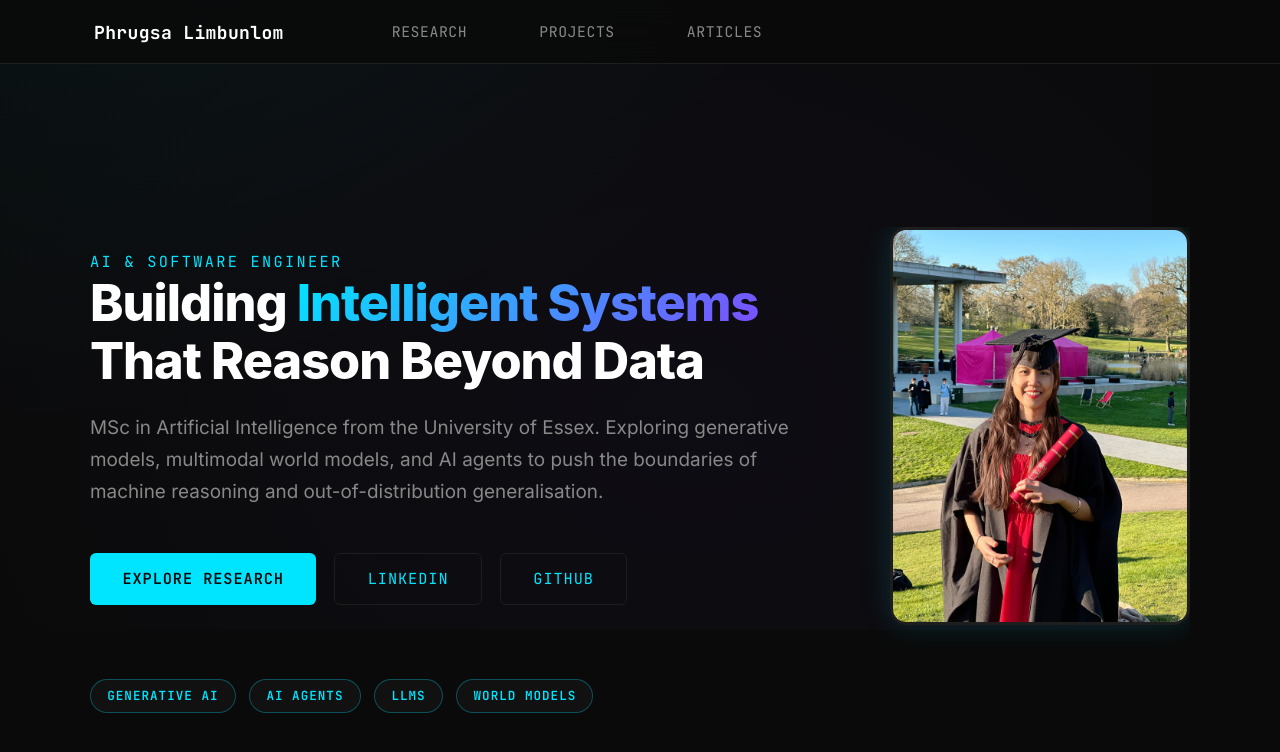
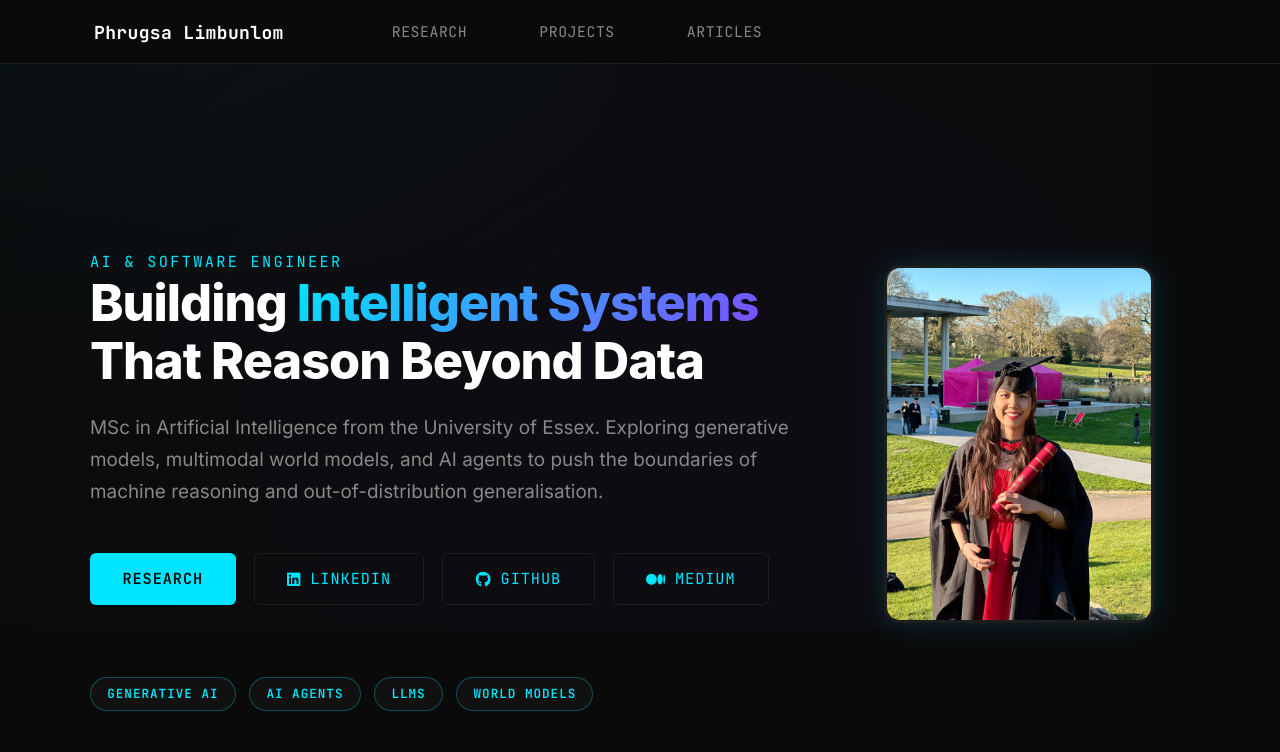
Before and after one commit to phrugsa-limbunlom/phrugsa-limbunlom.github.io, a Jekyll site: the page built from _pages/about.md, in a window 1280 px wide and 900 px high. Shown: the top 752 px of the window. Built offline with Jekyll 4.4.1, drawn with Linux system fonts in a browser that asks for light colours; some of the changed text lies outside the part shown.

Commit message:
revise the website content and style

```diff
--- a/_pages/about.md
+++ b/_pages/about.md
@@ -22,9 +22,10 @@ redirect_from:
             MSc in Artificial Intelligence from the University of Essex. Exploring generative models, multimodal world models, and AI agents to push the boundaries of machine reasoning and out-of-distribution generalisation.
         </p>
         <div class="wm-hero__actions">
-          <a href="#research" class="wm-btn wm-btn--primary">Explore Research</a>
-          <a href="https://www.linkedin.com/in/phrugsa-limbunlom-5b8995117/" class="wm-btn wm-btn--outline" target="_blank">LinkedIn</a>
-          <a href="https://github.com/phrugsa-limbunlom" class="wm-btn wm-btn--outline" target="_blank">GitHub</a>
+          <a href="#research" class="wm-btn wm-btn--primary">Research</a>
+          <a href="https://www.linkedin.com/in/phrugsa-limbunlom-5b8995117/" class="wm-btn wm-btn--outline" target="_blank"><i class="fab fa-linkedin" aria-hidden="true"></i> LinkedIn</a>
+          <a href="https://github.com/phrugsa-limbunlom" class="wm-btn wm-btn--outline" target="_blank"><i class="fab fa-github" aria-hidden="true"></i> GitHub</a>
+          <a href="https://phrugsa-limbunlom.medium.com/" class="wm-btn wm-btn--outline" target="_blank"><i class="fab fa-medium" aria-hidden="true"></i> Medium</a>
         </div>
       </div>
       <div class="wm-hero__avatar">
@@ -62,27 +63,27 @@ redirect_from:
       Before and alongside my research work, I gained industry experience as a software engineer and quality engineer, working within Agile development frameworks to design and maintain scalable systems based on microservices and API architectures, while ensuring reliability through both automated and manual testing.
     </p>
     <p>
-      I currently work as an Analyst Developer at the University of Bedfordshire, where I contribute to AI-driven cloud systems that support the digital transformation of enterprise platforms. In parallel, I am an open-source contributor, a freelancer helping start-ups leverage AI capabilities, and a technical writer publishing in-depth articles for leading AI publications on <a href="https://phrugsa-limbunlom.medium.com/" target="_blank">Medium</a>.
+      I currently work as an Analyst Developer at the University of Bedfordshire, where I contribute to AI-driven cloud systems that support the digital transformation of enterprise platforms. In parallel, I am an open-source contributor, a freelancer helping start-ups leverage AI capabilities, and a technical writer publishing in-depth articles for leading AI publications.
     </p>
   </div>
 
   <div class="wm-stats wm-reveal">
-    <div class="wm-stats__item">
+    <a href="#education" class="wm-stats__item wm-stats__item--link">
       <span class="wm-stats__number">MSc</span>
       <span class="wm-stats__label">AI — Essex</span>
-    </div>
-    <div class="wm-stats__item">
+    </a>
+    <a href="#education" class="wm-stats__item wm-stats__item--link">
       <span class="wm-stats__number">6+</span>
       <span class="wm-stats__label">Certifications</span>
-    </div>
-    <div class="wm-stats__item">
-      <span class="wm-stats__number">7+</span>
-      <span class="wm-stats__label">Publications</span>
-    </div>
-    <div class="wm-stats__item">
+    </a>
+    <a href="#projects" class="wm-stats__item wm-stats__item--link">
       <span class="wm-stats__number">10+</span>
       <span class="wm-stats__label">Projects</span>
-    </div>
+    </a>
+        <a href="#articles" class="wm-stats__item wm-stats__item--link">
+      <span class="wm-stats__number">7+</span>
+      <span class="wm-stats__label">Articles</span>
+    </a>
   </div>
 </section>
 
@@ -102,7 +103,7 @@ redirect_from:
         After reading <a href="https://openreview.net/pdf?id=BZ5a1r-kVsf" target="_blank"><em>A Path Towards Autonomous Machine Intelligence by Yann LeCun</em></a>, I became particularly interested in the idea that true machine intelligence requires learning predictive world models—internal representations that capture the underlying structure, dynamics, and causal relationships of the environment across modalities such as vision, language, and action. This perspective reframes intelligence not as next-token prediction alone, but as building coherent, abstract representations that support reasoning, planning, and adaptation.
     </p>
     <p>
-        I am especially interested in advancing multimodal world models that integrate visual and linguistic information into unified latent spaces. In particular, I am exploring the feasibility of leveraging Joint-Embedding Predictive Architectures (JEPA) and energy-based models to learn structured representations that are invariant, predictive, and semantically meaningful. My goal is to design systems that can learn new situations from limited samples by relying on strong prior world knowledge, rather than massive retraining—moving toward more autonomous, generalizable, and cognitively grounded AI systems.
+        I am especially interested in advancing multimodal world models that integrate visual and linguistic information into unified latent spaces. In particular, I am exploring the feasibility of leveraging Joint-Embedding Predictive Architectures (JEPA) and energy-based models to learn structured representations that are invariant, predictive, and semantically meaningful. My goal is to design systems that can learn new situations from limited samples by relying on strong prior world knowledge rather than massive retraining—moving toward more autonomous, generalizable, and cognitively grounded AI systems.
     </p>
   </div>
 </section>
@@ -192,15 +193,13 @@ redirect_from:
     <h2 class="wm-section__title">Projects</h2>
     <p class="wm-section__subtitle">AI-driven software solutions to address business challenges and foster growth.</p>
   </div>
-
+    <div style="text-align: center; margin: 2rem 0;" class="wm-reveal">
+    <img src="https://github.com/user-attachments/assets/1bf2a44d-06b2-4599-8b1e-9403e0684424" style="max-width: 600px; width: 100%; height: auto; border-radius: 12px; border: 1px solid #1e1e1e;" alt="PickSmart">
+  </div>
   <div class="wm-about-text wm-reveal">
     <p>
       My industry-based project interests align with developing AI-driven software solutions to address business challenges and foster growth. My primary focus is on creating software that seamlessly integrates generative and agentic AI to optimize and enhance business processes. One example is <a href="https://github.com/phrugsa-limbunlom/PickSmart" target="_blank">PickSmart</a>, an AI-powered shopping assistant that combines real-time product search with contextual question-answering.
     </p>
-  </div>
-
-  <div style="text-align: center; margin: 2rem 0;" class="wm-reveal">
-    <img src="https://github.com/user-attachments/assets/1bf2a44d-06b2-4599-8b1e-9403e0684424" style="max-width: 600px; width: 100%; height: auto; border-radius: 12px; border: 1px solid #1e1e1e;" alt="PickSmart">
   </div>
 
   <!-- <div style="text-align: center; margin: 2rem 0;" class="wm-reveal">
@@ -355,9 +354,9 @@ redirect_from:
     <div class="wm-reveal">
       <h3 style="font-family: 'JetBrains Mono', monospace; font-size: 0.85rem; letter-spacing: 0.06em; text-transform: uppercase; color: #888; margin: 0 0 1rem;">Education</h3>
       <ul class="wm-edu-list">
-        <li><strong>MSc, Artificial Intelligence and its Applications</strong><br>CSEE, University of Essex — Distinction</li>
-        <li><strong>BSc, Major Computer Science</strong><br>Faculty of ICT, Mahidol University — 3.62/4.00</li>
-        <li><strong>Certificate, Artificial Intelligence (87%)</strong><br>ISS 2019, Sungkyunkwan University</li>
+        <li><strong>MSc, Artificial Intelligence and its Applications</strong><br>CSEE, University of Essex — Distinction<br><span class="wm-timeline">2023 – 2024</span></li>
+        <li><strong>BSc, Major Computer Science</strong><br>Faculty of ICT, Mahidol University — 3.62/4.00<br><span class="wm-timeline">2016 – 2020</span></li>
+        <li><strong>Certificate, Artificial Intelligence (87%)</strong><br>ISS 2019, Sungkyunkwan University<br><span class="wm-timeline">2019</span></li>
       </ul>
     </div>
 
@@ -389,9 +388,9 @@ redirect_from:
   </div>
 
   <ul class="wm-award-list wm-reveal">
-    <li>Academic Excellence International Master Scholarship from University of Essex</li>
-    <li>The Big Essex Bronze Award 2024 from University of Essex</li>
-    <li>Winner Award for Outstanding Innovation in <em>Free smoking university project 2019</em> issued by The Medical Association of Thailand from <a href="https://github.com/phrugsa-limbunlom/Cigarless/tree/main" target="_blank">CIGARLESS</a> application</li>
+    <li><span>Academic Excellence International Master Scholarship from University of Essex</span></li>
+    <li><span>The Big Essex Bronze Award 2024 from University of Essex</span></li>
+    <li><span>Winner Award for Outstanding Innovation in <em>Free smoking university project 2019</em> issued by The Medical Association of Thailand from <a href="https://github.com/phrugsa-limbunlom/Cigarless/tree/main" target="_blank">CIGARLESS</a> application</span></li>
   </ul>
 </section>
 
--- a/_sass/_modern_ui.scss
+++ b/_sass/_modern_ui.scss
@@ -218,9 +218,15 @@ body.worldmodels-theme .masthead {
     animation: wm-fadeUp 0.8s ease forwards;
     animation-delay: 0.15s;
 
+    @media (min-width: 768px) {
+      margin-top: 2rem;
+      margin-right: 2rem;
+    }
+
     img {
-      width: 240px;
-      height: 240px;
+      width: 216px;
+      height: 216px;
+      max-width: 100%;
       border-radius: 16px;
       object-fit: cover;
       border: 3px solid $wm-border;
@@ -228,8 +234,8 @@ body.worldmodels-theme .masthead {
       transition: $wm-transition;
 
       @media (min-width: 768px) {
-        width: 300px;
-        height: 300px;
+        width: 270px;
+        height: 270px;
       }
 
       &:hover {
@@ -284,7 +290,7 @@ body.worldmodels-theme .masthead {
   &__actions {
     display: flex;
     gap: 1rem;
-    flex-wrap: wrap;
+    flex-wrap: nowrap;
     opacity: 0;
     animation: wm-fadeUp 0.8s ease forwards;
     animation-delay: 0.65s;
@@ -698,6 +704,19 @@ a.wm-card-link {
     background: $wm-bg-card;
     border: 1px solid $wm-border;
     border-radius: $wm-radius;
+    transition: $wm-transition;
+
+    &--link {
+      text-decoration: none;
+      cursor: pointer;
+
+      &:hover {
+        border-color: $wm-accent;
+        background: rgba(0, 229, 255, 0.08);
+        transform: translateY(-3px);
+        box-shadow: 0 4px 20px rgba(0, 229, 255, 0.15);
+      }
+    }
   }
 
   &__number {
@@ -928,6 +947,16 @@ body.worldmodels-theme .page__footer {
   }
 }
 
+.wm-timeline {
+  display: inline-block;
+  font-family: $wm-mono;
+  font-size: 0.75rem;
+  color: $wm-accent;
+  letter-spacing: 0.05em;
+  margin-top: 0.35rem;
+  opacity: 0.85;
+}
+
 /* ---------- CERT LIST ---------- */
 .wm-cert-list {
   list-style: none;
@@ -1151,8 +1180,9 @@ body.worldmodels-theme a {
     }
 
     &__avatar img {
-      width: 160px;
-      height: 160px;
+      width: 81px;
+      height: 81px;
+      max-width: 100%;
     }
 
     &__title {
@@ -1269,8 +1299,9 @@ body.worldmodels-theme a {
     padding: 80px 0.75rem 30px;
 
     &__avatar img {
-      width: 140px;
-      height: 140px;
+      width: 126px;
+      height: 126px;
+      max-width: 100%;
     }
 
     &__title {
--- a/_sass/_sidebar.scss
+++ b/_sass/_sidebar.scss
@@ -90,8 +90,9 @@
   }
 
   img {
-    max-width: 175px;
+    max-width: 158px;
     border-radius: 50%;
+    object-fit: cover;
 
     @include breakpoint($large) {
       padding: 5px;
```
